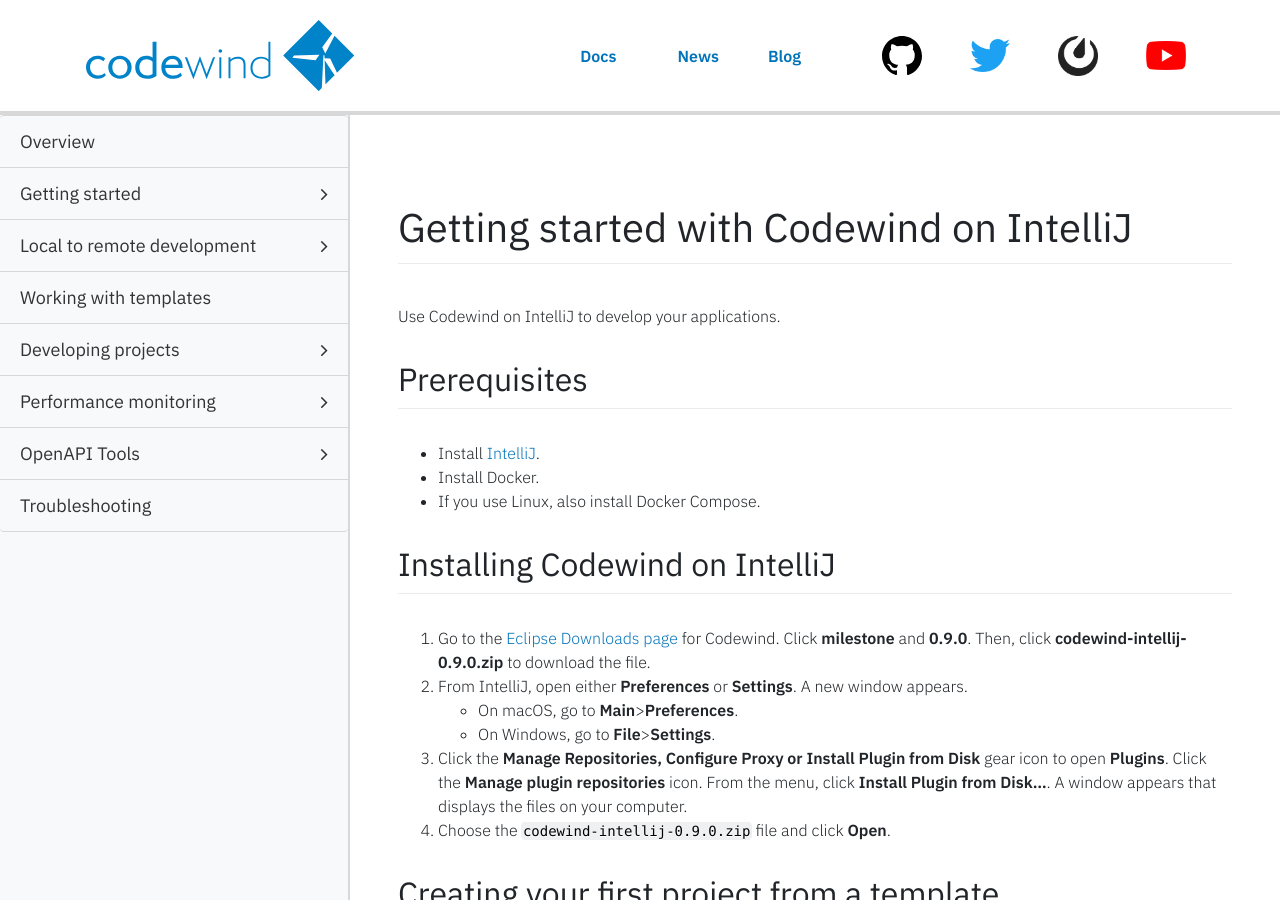
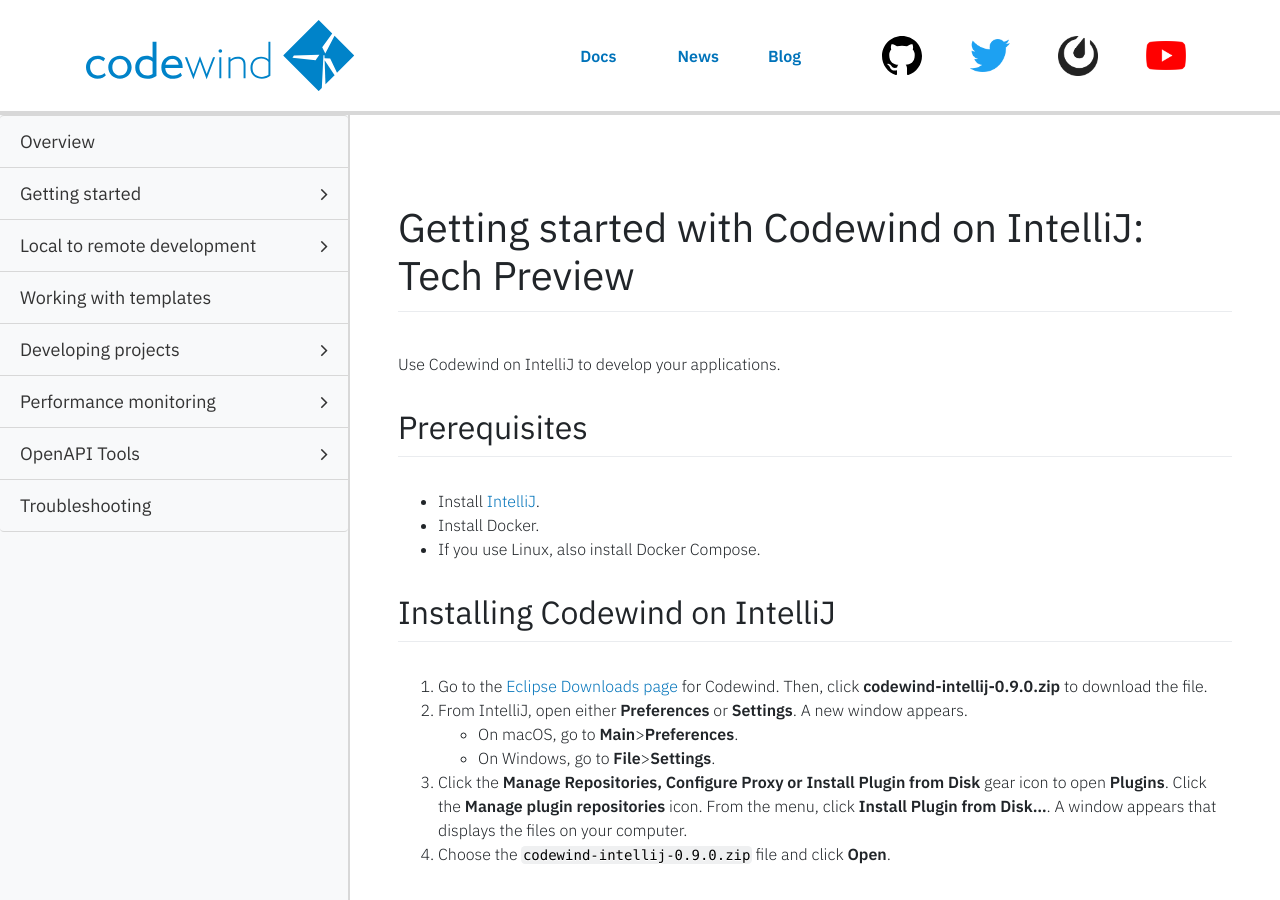
Before and after one commit to eclipse-archived/codewind-docs, a Jekyll site: the page built from docs/_documentations/mdt-intellij-getting-started.md, in a window 1280 px wide and 900 px high. Built offline with Jekyll 4.4.1, drawn with Linux system fonts in a browser that asks for light colours; nearby versions of some CDN libraries; comment, search, counter and statistics services are not loaded.

Commit message:
Adding tech preview

```diff
--- a/docs/_documentations/mdt-intellij-getting-started.md
+++ b/docs/_documentations/mdt-intellij-getting-started.md
@@ -8,7 +8,7 @@ permalink: mdt-intellij-getting-started
 type: document
 ---
 
-# Getting started with Codewind on IntelliJ
+# Getting started with Codewind on IntelliJ: Tech Preview
 Use Codewind on IntelliJ to develop your applications.
 
 ## Prerequisites
@@ -17,7 +17,7 @@ Use Codewind on IntelliJ to develop your applications.
 - If you use Linux, also install Docker Compose.
 
 ## Installing Codewind on IntelliJ
-1. Go to the [Eclipse Downloads page](https://download.eclipse.org/codewind/?d) for Codewind. Click **milestone** and **0.9.0**. Then, click **codewind-intellij-0.9.0.zip** to download the file.
+1. Go to the [Eclipse Downloads page](https://download.eclipse.org/codewind/?d) for Codewind. Then, click **codewind-intellij-0.9.0.zip** to download the file.
 2. From IntelliJ, open either **Preferences** or **Settings**. A new window appears.
    - On macOS, go to **Main**>**Preferences**.
    - On Windows, go to **File**>**Settings**.
```
